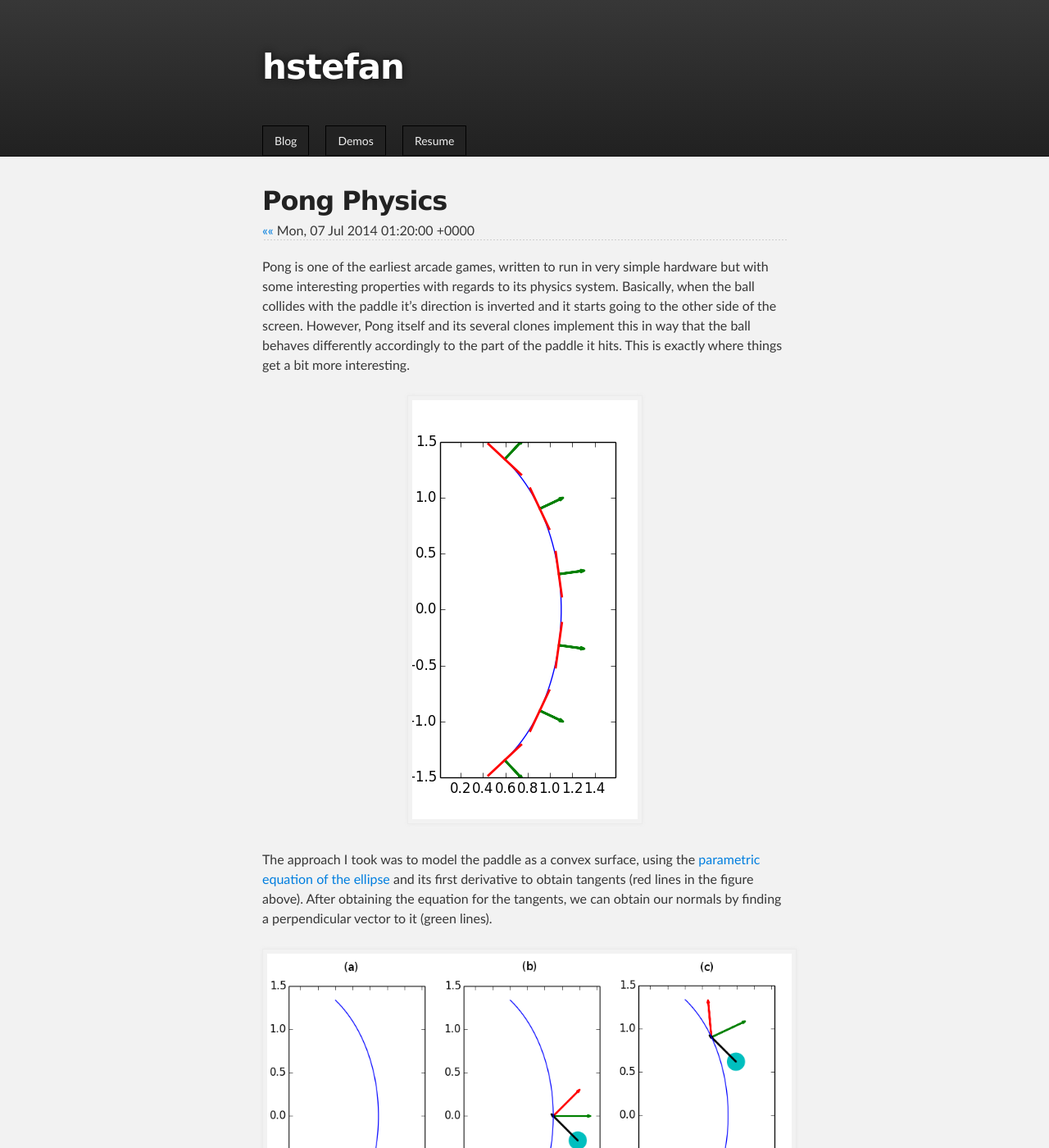
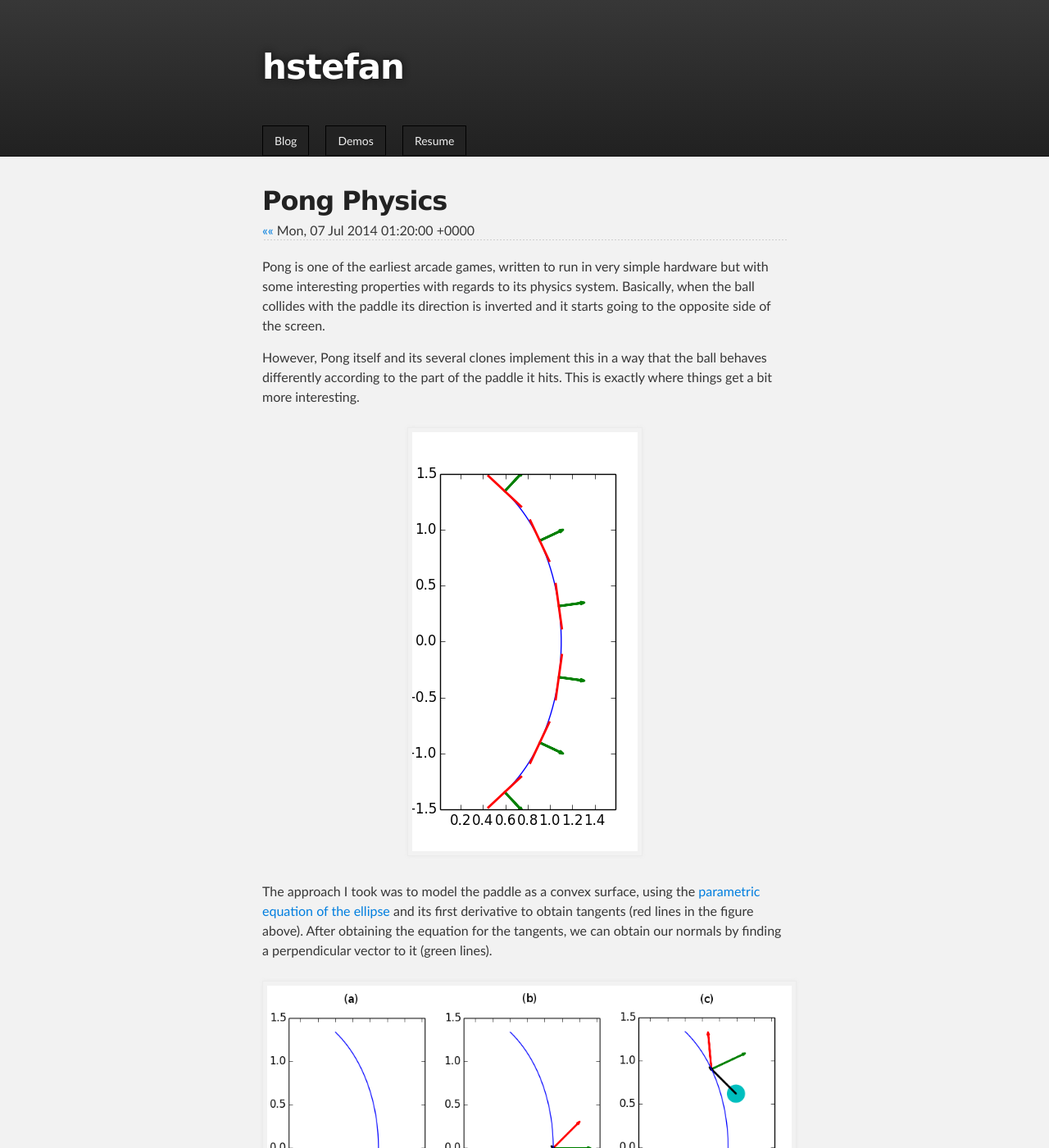
Before and after one commit to hstefan/hstefan.github.com, a Jekyll site: the page built from _posts/2014-07-06-Pong-Physics.md, in a window 1280 px wide and 1400 px high. Shown: the whole window at 82% size. Built offline with Jekyll 4.4.1, drawn with Linux system fonts in a browser that asks for light colours; comment, search, counter and statistics services are not loaded; some of the changed text lies outside the part shown.

Commit message:
Some typo fixes and dits.

```diff
--- a/_posts/2014-07-06-Pong-Physics.md
+++ b/_posts/2014-07-06-Pong-Physics.md
@@ -5,10 +5,11 @@ layout: post
 comments: true
 ---
 Pong is one of the earliest arcade games, written to run in very simple hardware but with some interesting
-properties with regards to its physics system. Basically, when the ball collides with the paddle it's direction
-is inverted and it starts going to the other side of the screen. However, Pong itself and its several clones
-implement this in way that the ball behaves differently accordingly to the part of the paddle it hits. This is
-exactly where things get a bit more interesting.
+properties with regards to its physics system. Basically, when the ball collides with the paddle its direction
+is inverted and it starts going to the opposite side of the screen.
+
+However, Pong itself and its several clones implement this in a way that the ball behaves differently according
+to the part of the paddle it hits. This is exactly where things get a bit more interesting.
 
 <div style="text-align:center" markdown="1">
 ![Ellipse Normals](/images/ellipse-normals.png)
```
Also changed, not shown: other parts of _posts/2014-07-06-Pong-Physics.md (+2 -4 lines).
